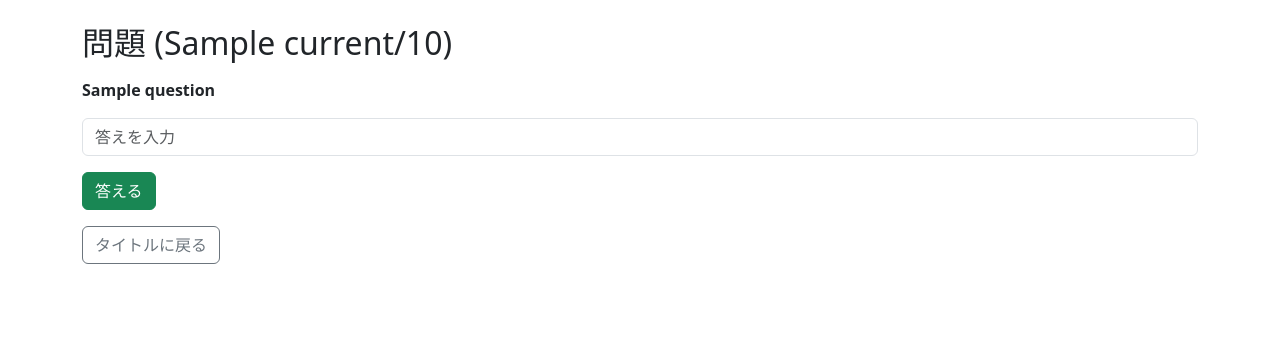
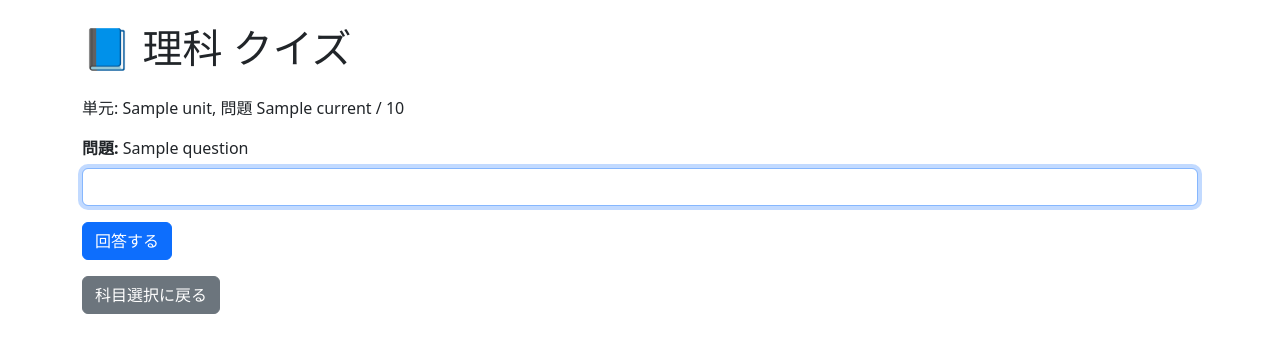
Before and after one commit to jakepeter/test_math_app, a Flask app: template templates/quiz.html in a window 1280 px wide. Shown: the top 353 px of the page. Run offline with Flask 3, Linux system fonts and the light colour scheme; the template is opened without the code that fills it: most values are stand-ins (such as "Sample title", 1, 10 or a date in 2020).

Commit message:
変更内容

```diff
--- a/app.py
+++ b/app.py
@@ -1,61 +1,149 @@
 from flask import Flask, render_template, request, session, redirect, url_for
 import random
-import os
 
 app = Flask(__name__)
 app.secret_key = "好きなランダムな文字列をここに"
 
-# 単元別の1問問題生成
-def generate_question(unit):
-    if unit == "1":  # 正負の数
+# 数学の問題生成
+def generate_math_question(unit):
+    if unit == "1":
         a = random.randint(-10, 10)
         return f"{a} は正の数ですか？", "はい" if a > 0 else "いいえ" if a < 0 else "ゼロ"
-    elif unit == "2":  # 加法と減法
+    elif unit == "2":
         a = random.randint(-10, 10)
         b = random.randint(-10, 10)
         return f"{a} + ({b}) = ?", str(a + b)
-    elif unit == "3":  # 乗法と除法
+    elif unit == "3":
         a = random.randint(-9, 9)
         b = random.choice([i for i in range(-5, 6) if i != 0])
         if random.choice([True, False]):
             return f"{a} × {b} = ?", str(a * b)
         else:
             return f"{a * b} ÷ {b} = ?", str(a)
-    elif unit == "4":  # 正負の数の利用
+    elif unit == "4":
         temp = random.randint(-10, 35)
         return f"気温が {temp}℃ のとき、0℃より何℃ {('高い' if temp > 0 else '低い' if temp < 0 else '変わらない')}？", str(abs(temp))
     else:
         return "無効な単元です", ""
 
-# 単元別の問題リストをn問分生成
-def generate_questions(unit, n=50):
+# 理科の問題生成（単元1と単元2に30問ずつ）
+def generate_science_question(unit):
+    if unit == "1":
+        questions = [
+            ("顕微鏡のレンズを切り替えることで変わるのは？", "倍率"),
+            ("プレパラートに使うカバーガラスは何のために使う？", "試料を押さえるため"),
+            ("観察するとき、最初に使う対物レンズの倍率は？", "低倍率"),
+            ("細胞を見るときに使う顕微鏡の種類は？", "光学顕微鏡"),
+            ("顕微鏡で観察するとき、試料の準備に使う液体は？", "水"),
+            ("顕微鏡の接眼レンズの倍率は一般的に何倍？", "10倍"),
+            ("顕微鏡の倍率はどう計算する？", "接眼レンズ×対物レンズ"),
+            ("観察で使うプレパラートの材料は？", "ガラス"),
+            ("細胞の観察で最も重要なことは？", "焦点を合わせること"),
+            ("生物の観察で使うピンセットの役割は？", "試料をつかむため"),
+            ("観察の際に調整する部品は？", "ステージ"),
+            ("細胞を染色する染料は？", "メチレンブルー"),
+            ("顕微鏡の光源の役割は？", "試料を照らすこと"),
+            ("観察に使う紙は？", "ろ紙"),
+            ("細胞壁があるのはどの生物？", "植物細胞"),
+            ("生物の観察で使うメモは？", "スケッチ"),
+            ("顕微鏡の倍率を上げると何が起こる？", "拡大される"),
+            ("焦点が合わないとどう見える？", "ぼやける"),
+            ("観察の際の試料の厚さは？", "薄くする"),
+            ("生物の分類の基本単位は？", "種"),
+            ("顕微鏡で見える最小の構造は？", "細胞"),
+            ("生物の観察に必要な基本器具は？", "顕微鏡"),
+            ("植物細胞に特徴的な構造は？", "葉緑体"),
+            ("動物細胞にあるが植物細胞にないものは？", "リソソーム"),
+            ("細胞の中の液体は？", "細胞質"),
+            ("染色するときに使う液体の名前は？", "ヨウ素液"),
+            ("プレパラートを作る手順は？", "試料を載せる→カバーガラスを置く"),
+            ("観察中に光量が不足するとどうなる？", "見えにくくなる"),
+            ("観察の際に注意することは？", "試料を壊さないこと"),
+            ("顕微鏡の倍率を調整するネジは？", "粗動ネジ"),
+        ]
+    elif unit == "2":
+        questions = [
+            ("種子をつくらない植物は？", "コケ植物"),
+            ("維管束がない植物の例は？", "ゼニゴケ"),
+            ("双子葉類の植物の葉脈の形は？", "網状脈"),
+            ("単子葉類の根の生え方は？", "ひげ根"),
+            ("種子を持つ植物は？", "被子植物"),
+            ("植物の分類で葉の形に注目する理由は？", "分類に役立つため"),
+            ("シダ植物の特徴は？", "胞子で増える"),
+            ("花の構造に関係する部分は？", "雄しべと雌しべ"),
+            ("維管束の役割は？", "水や養分の運搬"),
+            ("被子植物の種子はどこにある？", "果実の中"),
+            ("コケ植物の生活環はどの段階が長い？", "配偶体"),
+            ("単子葉類の特徴は？", "葉脈が平行"),
+            ("双子葉類の特徴は？", "葉脈が網状"),
+            ("シダ植物の葉を何という？", "胞子葉"),
+            ("維管束の種類は？", "木部と師部"),
+            ("種子植物の特徴は？", "種子で繁殖"),
+            ("花の色は何のため？", "昆虫を誘引"),
+            ("根の役割は？", "水分と養分の吸収"),
+            ("葉緑体は何を行う？", "光合成"),
+            ("花粉はどこから出る？", "雄しべ"),
+            ("果実の役割は？", "種子の保護と散布"),
+            ("植物の分類基準に使う特徴は？", "葉、根、茎の形"),
+            ("コケ植物はどんな環境に多い？", "湿った場所"),
+            ("単子葉類の例は？", "イネ、トウモロコシ"),
+            ("双子葉類の例は？", "サクラ、ホウセンカ"),
+            ("根の種類でひげ根の特徴は？", "細かく広がる"),
+            ("維管束植物の特徴は？", "維管束を持つ"),
+            ("シダ植物の繁殖方法は？", "胞子"),
+            ("花の受粉方法は？", "風や昆虫による"),
+            ("植物の成長に必要な要素は？", "光、水、二酸化炭素"),
+        ]
+    else:
+        questions = [("無効な単元です", "")]
+    return random.choice(questions)
+
+# 問題をn問生成
+def generate_questions(subject, unit, n=30):
     questions = []
     for _ in range(n):
-        q, a = generate_question(unit)
+        if subject == "math":
+            q, a = generate_math_question(unit)
+        elif subject == "science":
+            q, a = generate_science_question(unit)
+        else:
+            q, a = "無効な科目です", ""
         questions.append((q, a))
     return questions
 
+# トップページ：科目選択
 @app.route("/")
 def index():
     return render_template("index.html")
 
+# 単元選択ページ
+@app.route("/select_subject", methods=["POST"])
+def select_subject():
+    subject = request.form.get("subject")
+    session["subject"] = subject
+    return render_template("select_unit.html", subject=subject)
+
+# クイズ開始
 @app.route("/quiz", methods=["POST"])
 def quiz():
+    subject = session.get("subject")
     unit = request.form.get("unit")
-    questions = generate_questions(unit, 50)
+    questions = generate_questions(subject, unit, 30)  # ← ここで30問に指定
     session["questions"] = questions
     session["current"] = 0
     session["unit"] = unit
 
     question, answer = questions[0]
-    return render_template("quiz.html", question=question, answer=answer, unit=unit, current=1, total=50)
+    return render_template("quiz.html", question=question, answer=answer, unit=unit, subject=subject, current=1, total=30)
 
+# 回答後
 @app.route("/result", methods=["POST"])
 def result():
     user_answer = request.form.get("user_answer").strip()
     correct_answer = request.form.get("correct_answer").strip()
 
     current = session.get("current", 0)
+    subject = session.get("subject", "")
     unit = session.get("unit", "")
 
     is_correct = (user_answer == correct_answer)
@@ -71,13 +159,12 @@ def result():
                            question=question,
                            answer=answer,
                            unit=unit,
+                           subject=subject,
                            current=current + 1,
                            total=len(session["questions"]),
                            is_correct=is_correct,
                            user_answer=user_answer,
                            correct_answer=correct_answer)
 
-# Render対応の起動設定
 if __name__ == "__main__":
-    port = int(os.environ.get("PORT", 5000))
-    app.run(host="0.0.0.0", port=port, debug=True)
+    app.run(debug=True)
--- a/templates/quiz.html
+++ b/templates/quiz.html
@@ -1,45 +1,39 @@
 <!doctype html>
 <html>
 <head>
-  <meta charset="utf-8">
-  <meta name="viewport" content="width=device-width, initial-scale=1">
+  <meta charset="utf-8" />
+  <meta name="viewport" content="width=device-width, initial-scale=1" />
   <title>クイズ</title>
-  <link href="https://cdn.jsdelivr.net/npm/bootstrap@5.3.0/dist/css/bootstrap.min.css" rel="stylesheet">
+  <link href="https://cdn.jsdelivr.net/npm/bootstrap@5.3.0/dist/css/bootstrap.min.css" rel="stylesheet" />
 </head>
 <body class="container py-4">
-  <h2 class="mb-3">問題 ({{ current }}/{{ total }})</h2>
+
+  <h1 class="mb-4">📘 {{ '数学' if subject == 'math' else '理科' }} クイズ</h1>
+  <p>単元: {{ unit }}, 問題 {{ current }} / {{ total }}</p>
 
   {% if is_correct is defined %}
     {% if is_correct %}
-      <div class="alert alert-success">
-        ✅ 前の問題は正解です！
-      </div>
+      <div class="alert alert-success">正解！</div>
     {% else %}
       <div class="alert alert-danger">
-        ❌ 前の問題は不正解です。<br>
-        あなたの答え：{{ user_answer }}<br>
-        正しい答え：{{ correct_answer }}
+        不正解。あなたの答え: {{ user_answer }} / 正しい答え: {{ correct_answer }}
       </div>
     {% endif %}
   {% endif %}
 
   <form action="/result" method="post">
     <div class="mb-3">
-      <p><strong>{{ question }}</strong></p>
-      <input type="hidden" name="correct_answer" value="{{ answer }}">
-      <input type="hidden" name="unit" value="{{ unit }}">
-      <input type="hidden" name="current" value="{{ current }}">
-      <input type="hidden" name="total" value="{{ total }}">
+      <label class="form-label"><strong>問題:</strong> {{ question }}</label><br />
+      <input type="text" name="user_answer" class="form-control" required autocomplete="off" autofocus />
+      <input type="hidden" name="correct_answer" value="{{ answer }}" />
     </div>
 
-    <div class="mb-3">
-      <input type="text" name="user_answer" class="form-control" placeholder="答えを入力" autocomplete="off" required>
-    </div>
-
-    <button type="submit" class="btn btn-success">答える</button>
+    <button type="submit" class="btn btn-primary">回答する</button>
   </form>
 
-  <a href="/" class="btn btn-outline-secondary mt-3">タイトルに戻る</a>
+  <form action="/" method="get" class="mt-3">
+    <button type="submit" class="btn btn-secondary">科目選択に戻る</button>
+  </form>
 
 </body>
 </html>
```
Also changed, not shown: templates/finish.html (+6 -5 lines), templates/index.html (+8 -10 lines), templates/select_unit.html (added, +37 -0 lines).
